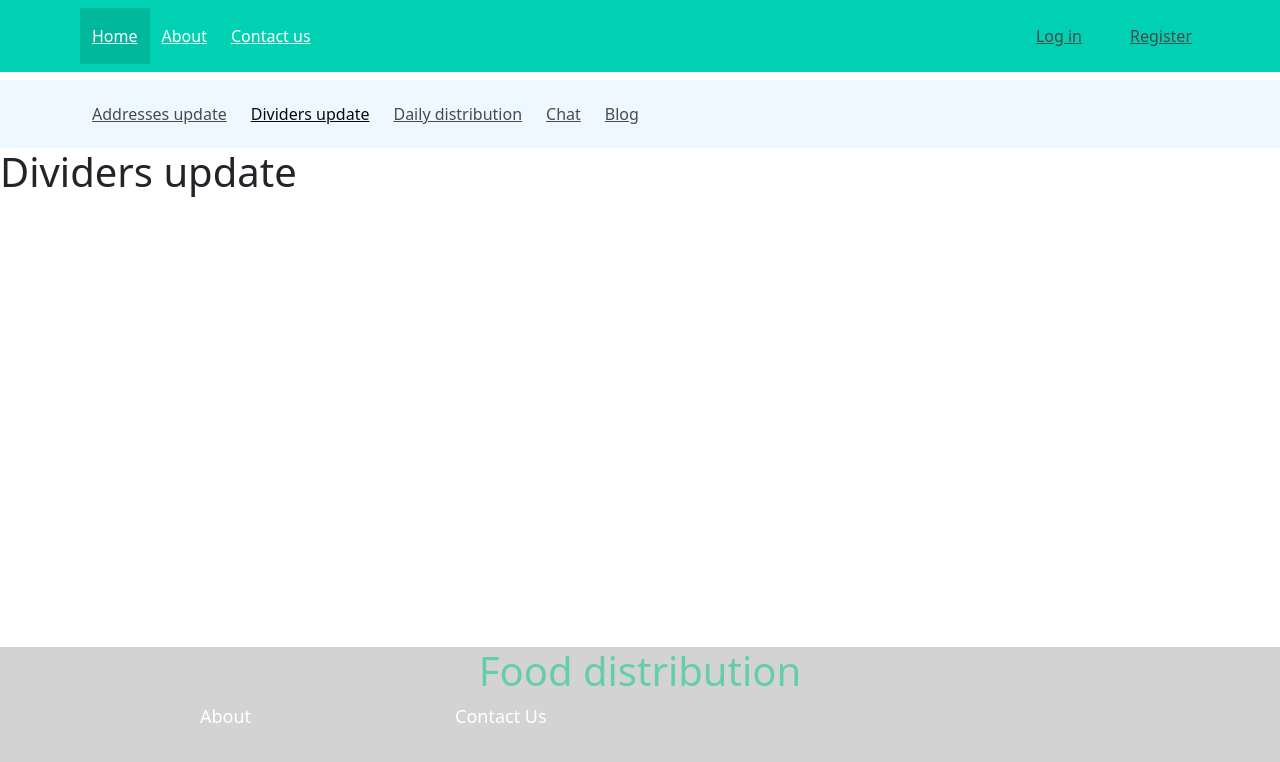
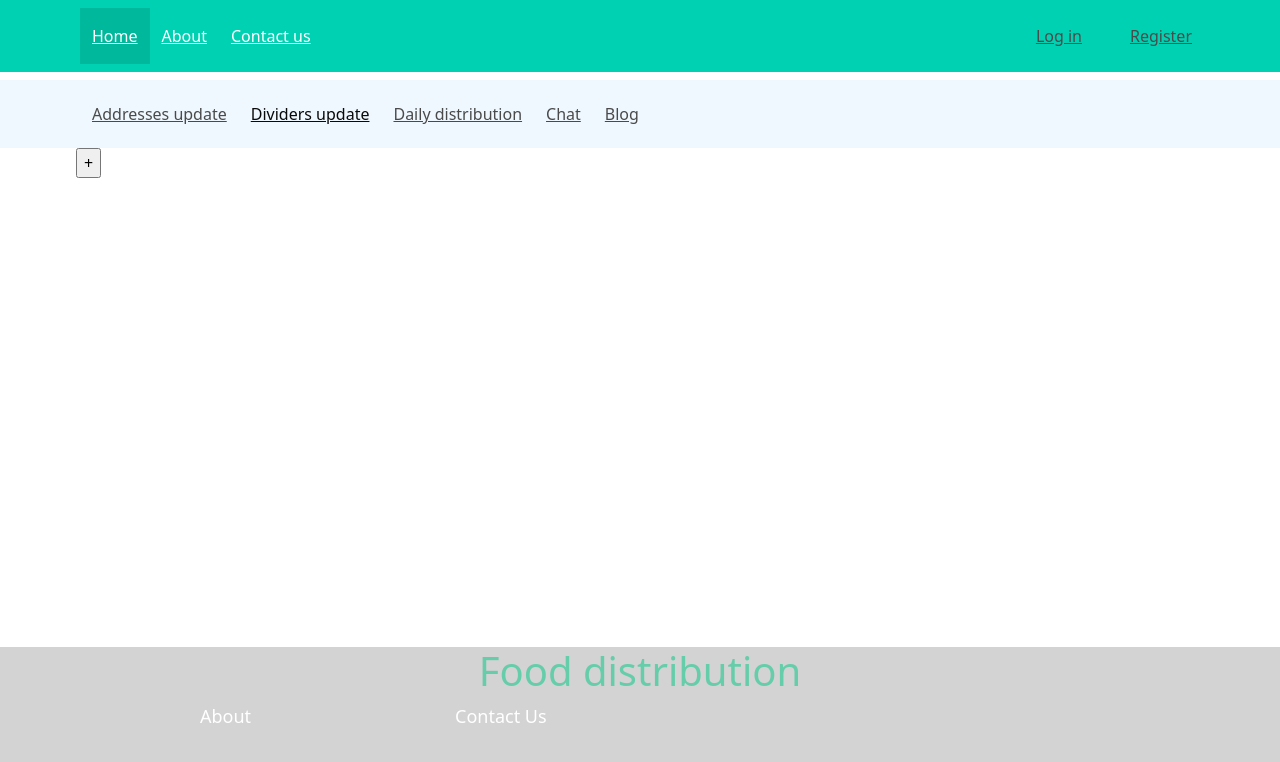
Before and after one commit to yoel2000/food-distribution-MERN-project, a React (Create React App) app: page /dividersUpdate in a window 1280 px wide. Shown: the top 762 px of the page. Built offline with nearby package versions, Linux system fonts and the light colour scheme.

Commit message:
distributors update magic

```diff
--- a/package.json
+++ b/package.json
@@ -4,6 +4,7 @@
   "private": true,
   "dependencies": {
     "@bem-react/classname": "^1.5.11",
+    "@material-ui/core": "^4.12.3",
     "@testing-library/jest-dom": "^5.14.1",
     "@testing-library/react": "^11.2.7",
     "@testing-library/user-event": "^12.8.3",
--- /dev/null
+++ b/src/pages/DividersUpdate/DividersUpdate.css
@@ -0,0 +1,4 @@
+.container {
+    display: flex;
+    justify-content: space-between;
+}
--- a/src/pages/DividersUpdate/DividersUpdate.jsx
+++ b/src/pages/DividersUpdate/DividersUpdate.jsx
@@ -1,8 +1,100 @@
-import React from "react"
+import { Button } from "react-bootstrap"
+import React, { useMemo } from "react"
+import { useState } from "react"
+import { makeStyles } from '@material-ui/core/styles';
+import List from '@material-ui/core/List';
+import ListItem from '@material-ui/core/ListItem';
+import ListItemIcon from '@material-ui/core/ListItemIcon';
+import ListItemText from '@material-ui/core/ListItemText';
+import Divider from '@material-ui/core/Divider';
+import "./DividersUpdate.css";
+
+const axios = require('axios')
+
+const useStyles = makeStyles((theme) => ({
+    root: {
+        width: '100%',
+        maxWidth: 360,
+        backgroundColor: theme.palette.background.paper,
+    },
+}));
+
+
 
 function DividersUpdate() {
-    return(
-        <h1>Dividers update</h1>
+    let [dividersList, setDividersList] = useState([])
+    let [formVisibility, setFormVisibility] = useState(false)
+    const classes = useStyles();
+    const [selectedIndex, setSelectedIndex] = useState(0);
+
+    const handleListItemClick = (event, index) => {
+        setSelectedIndex(index);
+    };
+
+    let openAddingForm = () => {
+        setFormVisibility(true)
+    }
+
+    let addDivider = (event, obj) => {
+        event.preventDefault()
+        setDividersList([...dividersList, obj])
+        console.log(dividersList)
+        axios.post("http://localhost:8080/addDistributor", {
+            'email': obj.email,
+            'name': obj.name,
+            'telephone': obj.telephone
+        }).then((res) => {
+            console.log(res.data); console.log(res.data)
+        })
+
+
+    }
+
+
+    return (
+        <div className="container">
+            <div>
+            <input type="button" onClick={openAddingForm} value="+" />
+            {formVisibility ? <AddForm addDivider={addDivider} dividersList={dividersList} /> : null}
+            </div>
+            <div className={classes.root}>
+                <List component="nav" aria-label="main mailbox folders">
+
+                    {dividersList.map((x, index) =>
+                    (<ListItem button selected={selectedIndex === index} onClick={(event) => handleListItemClick(event, index)} key={index}>
+                                  <ListItemText primary={x.name} />
+                    </ListItem>)
+                    )}
+                </List>
+            </div>
+
+
+
+
+        </div>
+    )
+}
+
+
+function AddForm(props) {
+    let [telephone, setTelephone] = useState('')
+    let [name, setName] = useState('')
+    let [email, setEmail] = useState('')
+
+    return (
+        <div>
+            <form onSubmit={(e) => props.addDivider(e, { telephone: telephone, email: email, name: name })}>
+                Telephone:
+                <input type="text" placeholder="telephone" onChange={(event) => setTelephone(event.target.value)} /> <br />
+                Name:
+                <input type="text" placeholder="name" onChange={(event) => setName(event.target.value)} /> <br />
+                Email:
+                <input type="text" placeholder="email" onChange={(event) => setEmail(event.target.value)} /> <br /> <br />
+                <Button type="submit"> Add divider</Button>
+            </form>
+
+
+        </div>
     )
 }
 
--- a/src/pages/Login/Login.jsx
+++ b/src/pages/Login/Login.jsx
@@ -3,6 +3,7 @@ import { useState } from 'react';
 import { useHistory } from 'react-router';
 import { Button } from 'react-bootstrap';
 import './Login.css';
+import { useMemo } from 'react';
 
 const axios = require('axios')
 
@@ -30,7 +31,6 @@ function Login() {
         <form onSubmit={mySubmitHandler}>
             <input type="text" className="mb-3" placeholder="email:" onChange={(event)=>setEmail(event.target.value)}/> <br />
             <input type="text" className="mb-3" placeholder="password:" onChange={(event)=>setPassword(event.target.value)}/> <br />
-            { /*<input type="submit" value="login"/><br /> */}
             <Button variant="primary" type="submit"> Login </Button>
         </form>
         </div>
```
Also changed, not shown: src/pages/DividersUpdate/UpdateForm.jsx (added, +10 -0 lines), src/pages/UserManagement/UserManagement.jsx (added, +9 -0 lines), 1 other file (tests, documents, lock files or other folders).
